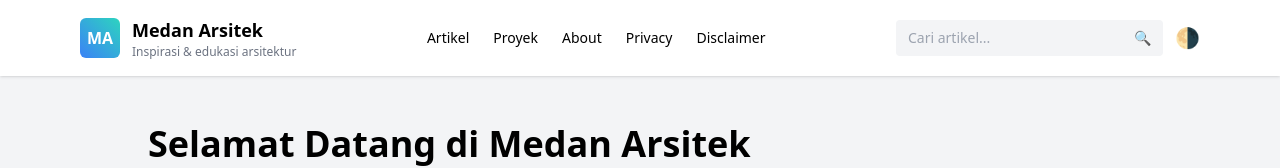
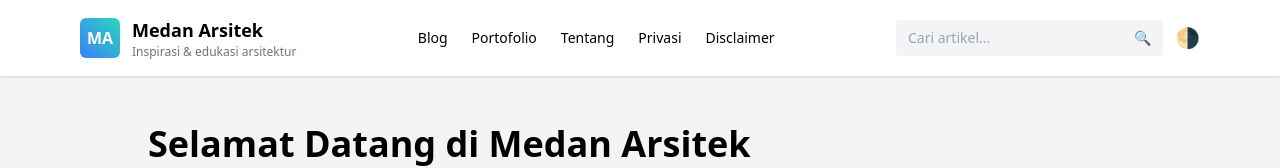
Before and after one commit to lumbasawi/blog, a plain HTML site: page index.html in a window 1280 px wide. Shown: the top 168 px of the page. Drawn offline with nearby package versions, Linux system fonts and the light colour scheme.

Commit message:
Update index.html

```diff
--- a/index.html
+++ b/index.html
@@ -63,10 +63,10 @@
       </a>
 
       <nav class="hidden md:flex gap-6 text-sm items-center">
-        <a href="#" class="hover:text-blue-600">Artikel</a>
-        <a href="#" class="hover:text-blue-600">Proyek</a>
-        <a href="about.html" class="hover:text-blue-600">About</a>
-        <a href="privacy.html" class="hover:text-blue-600">Privacy</a>
+        <a href="#" class="hover:text-blue-600">Blog</a>
+        <a href="#" class="hover:text-blue-600">Portofolio</a>
+        <a href="about.html" class="hover:text-blue-600">Tentang</a>
+        <a href="privacy.html" class="hover:text-blue-600">Privasi</a>
         <a href="disclaimer.html" class="hover:text-blue-600">Disclaimer</a>
       </nav>
 
```
